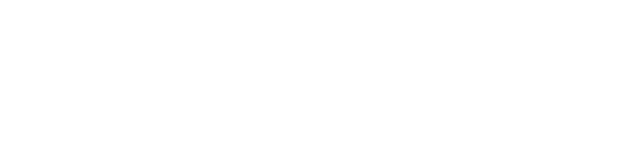
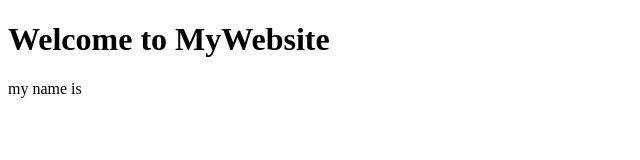
Before and after one commit to AmsyarNajwan/My-Website, a plain HTML site: page index.html in a window 1280 px wide. Shown: the whole page, without its empty margins (0-640 px from the left). Drawn offline with Linux system fonts and the light colour scheme.

Commit message:
add new paragraph

```diff
--- a/index.html
+++ b/index.html
@@ -4,6 +4,9 @@
     <meta charset="UTF-8">
     <meta name="viewport" content="width=device-width, initial-scale=1.0">
     <title>My Website</title>
+
+    <h1>Welcome to MyWebsite</h1>
+    <p>my name is</p>
 </head>
 <body>
 
```
